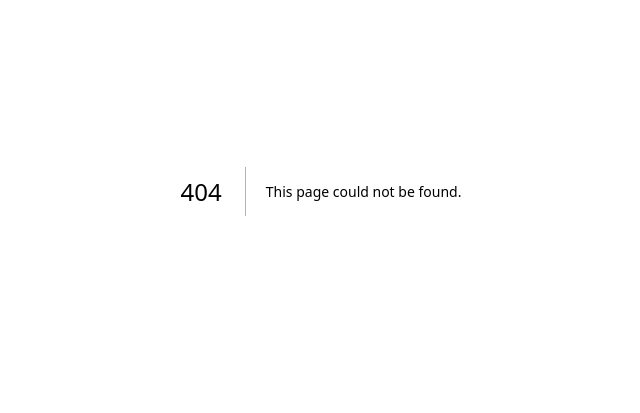
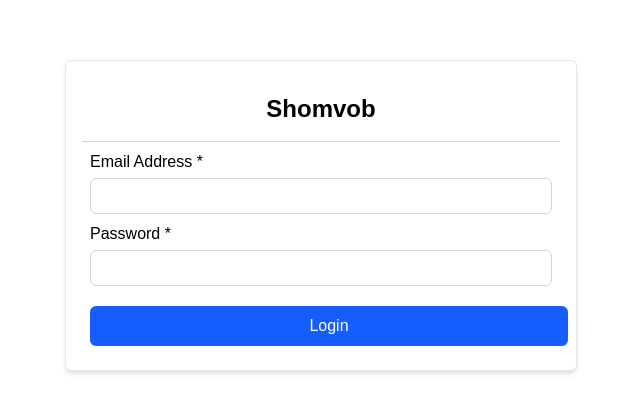
Before and after one commit to sajal-jayanto/mini-job-board-fornt, a Next.js app: page /admin/login in a window 1280 px wide. Before the commit this address had no page. Shown: the part 209-622 px from the top of the page, without its empty margins (319-959 px from the left). Built offline with nearby package versions, Linux system fonts and the light colour scheme.

Commit message:
admin login page added

```diff
--- a/src/app/(private)/admin/layout.tsx
+++ b/src/app/(private)/admin/layout.tsx
@@ -1,13 +1,7 @@
-import Header from "@/components/Header";
 import { ReactNode } from "react";
 
 const AdminLayout = ({ children }: Readonly<{ children: ReactNode }>) => {
-  return (
-    <>
-      <Header />
-      {children}
-    </>
-  );
+  return <>{children}</>;
 };
 
 export default AdminLayout;
--- /dev/null
+++ b/src/app/(private)/admin/login/page.tsx
@@ -0,0 +1,66 @@
+"use client";
+
+import FormInput from "@/components/FormInput";
+import { useForm } from "react-hook-form";
+
+type FormValues = {
+  email: string;
+  password: string;
+};
+
+const AdminLogin = () => {
+  const defaultValues = { email: "", password: "" };
+  const {
+    register,
+    handleSubmit,
+    formState: { errors },
+  } = useForm<FormValues>({ defaultValues });
+
+  const onSubmit = (value: FormValues) => {
+    const { email, password } = value;
+    console.log(email, password);
+  };
+
+  return (
+    <div className="h-screen flex items-center w-full max-w-lg mx-auto my-6 ">
+      <div className="w-full h-auto bg-white rounded-md shadow-md overflow-hidden border border-gray-200 flex flex-col">
+        <div className="flex-1 p-4 flex flex-col justify-between">
+          <div className="flex justify-center border-b border-gray-300 p-4">
+            <div className="flex-shrink-0 flex items-center text-2xl font-bold text-black">
+              Shomvob
+            </div>
+          </div>
+          <form onSubmit={handleSubmit(onSubmit)}>
+            <FormInput
+              label="Email Address"
+              register={register("email", {
+                required: "Email is required",
+                pattern: {
+                  value: /^[^\s@]+@[^\s@]+\.[^\s@]+$/,
+                  message: "Enter a valid email address",
+                },
+              })}
+              error={errors.email}
+            />
+            <FormInput
+              type="password"
+              label="Password"
+              register={register("password", {
+                required: "Password is required",
+              })}
+              error={errors.password}
+            />
+            <button
+              type="submit"
+              className="m-2 mt-3 w-full bg-blue-600 text-white py-2 px-4 rounded-md hover:bg-blue-700 transition"
+            >
+              Login
+            </button>
+          </form>
+        </div>
+      </div>
+    </div>
+  );
+};
+
+export default AdminLogin;
--- a/src/app/(private)/admin/page.tsx
+++ b/src/app/(private)/admin/page.tsx
@@ -1,7 +1,10 @@
 import CreateJobsForm from "@/components/CreateJobsForm";
+import Header from "@/components/Header";
 
 const AdminPage = () => {
   return (
+    <>
+      <Header />
       <div className="flex items-center w-full max-w-4xl mx-auto my-6 ">
         <div className="w-full h-auto bg-white rounded-2xl shadow-md overflow-hidden border border-gray-200 flex flex-col">
           <div className="flex-1 p-4 flex flex-col justify-between">
@@ -12,6 +15,7 @@ const AdminPage = () => {
           </div>
         </div>
       </div>
+    </>
   );
 };
 
--- a/src/components/FormInput.tsx
+++ b/src/components/FormInput.tsx
@@ -2,10 +2,12 @@
 import { FieldError } from "react-hook-form";
 
 const FormInput = ({
+  type,
   label,
   register,
   error,
 }: {
+  type?: string;
   label: string;
   register: any;
   error: FieldError | undefined;
@@ -14,6 +16,7 @@ const FormInput = ({
     <div className="m-2">
       <label>{label} *</label>
       <input
+        type={type ? type : "text"}
         className="mt-1 h-9 w-full border border-gray-300 rounded-md text-black text-base pl-4"
         {...register}
       />
```
Lines whose indentation alone changed are shown as unchanged.
